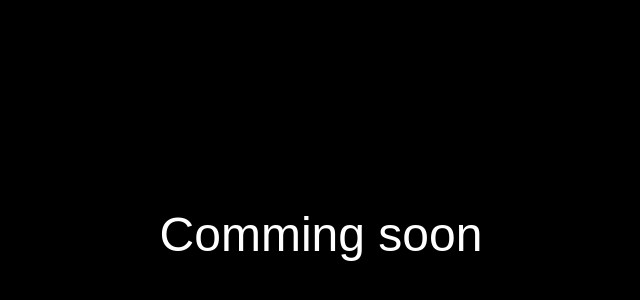
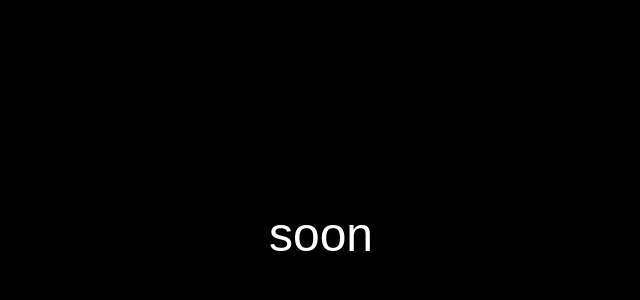
Before and after one commit to ErikoNitu/personal_website, a React (Vite) app: page / in a window 1280 px wide. Shown: the part 166-466 px from the top of the page, without its empty margins (319-959 px from the left). Built offline with nearby package versions, Linux system fonts and the light colour scheme.

Commit message:
fixed something

```diff
--- a/src/App.tsx
+++ b/src/App.tsx
@@ -18,7 +18,7 @@ function App() {
 
   return (
     <div className="home">
-      Comming soon
+      soon
     </div>
   )
 }
```
